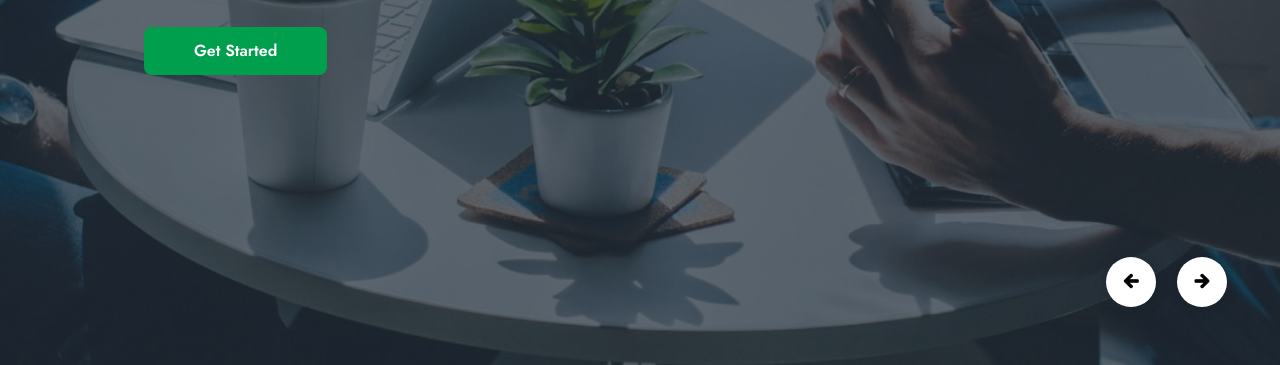
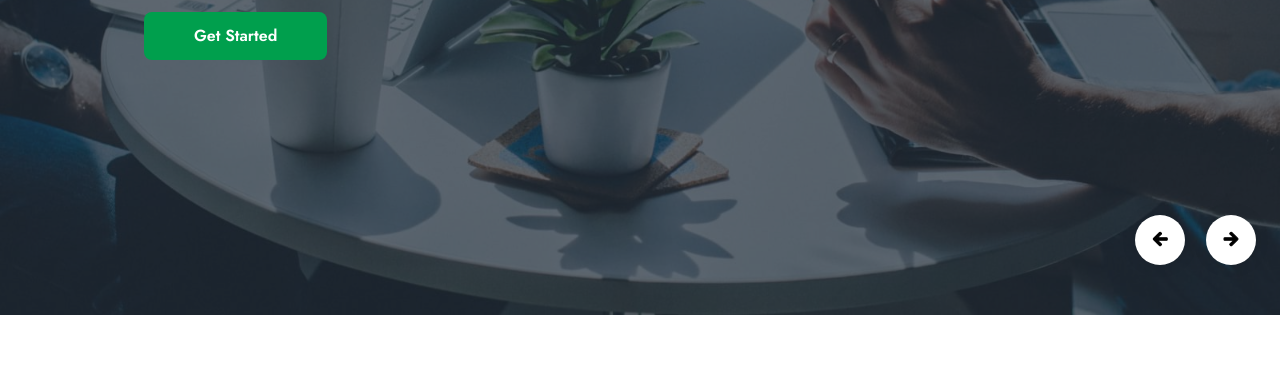
Before and after one commit to DinhSon1009/Corp, a plain HTML site: page index.html in a window 1280 px wide. Shown: the part 485-850 px from the top of the page. After the commit the page ends 800 px from the top, so only its background shows below. Drawn offline with nearby package versions, Linux system fonts and the light colour scheme.

Commit message:
update carousel

```diff
--- a/style.css
+++ b/style.css
@@ -118,8 +118,7 @@
 
 .carousel img {
   width: 100%;
-  /* height: 100%; */
-  height: calc(100vh + 50px);
+  height: 800px;
   display: block;
   object-fit: cover;
   object-position: top;
@@ -133,12 +132,11 @@
 .carousel-wraper{
   position: relative;
   width: 100%;
+  height: 100%;
 }
 .carousel {
   position: relative;
   width: 100%;
-  /* height: 100vh; */
-  height: calc(100vh + 50px);
 
   /* overflow-y: hidden; */
 }
@@ -162,8 +160,8 @@ path {
 }
 .carousel__button {
   position: absolute;
-  bottom: 50px;
-  right: 45px;
+  bottom: 42px;
+  right: 1rem;
   z-index: 1000;
   /* bottom: 50px; */
 }
```
